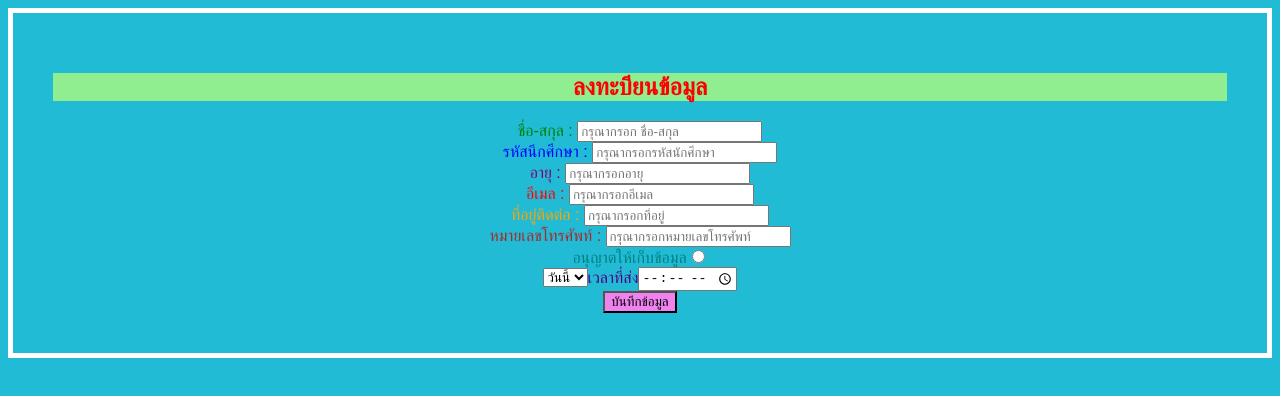
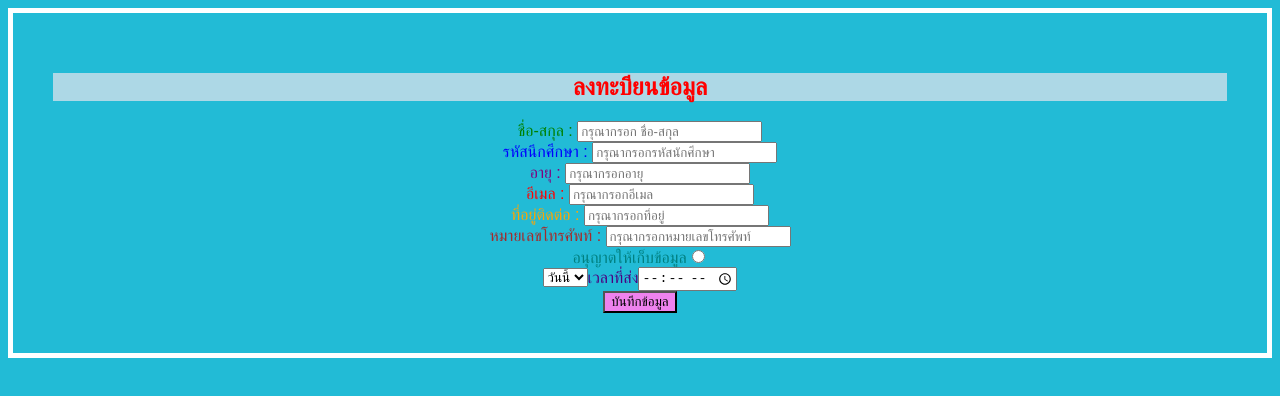
Before and after one commit to yasuoukun/kunakon-work02-no.101, a React (Create React App) app: page / in a window 1280 px wide. Shown: the top 396 px of the page. Built offline with nearby package versions, Linux system fonts and the light colour scheme.

Commit message:
now commit

```diff
--- a/src/Form.js
+++ b/src/Form.js
@@ -43,7 +43,7 @@ render(){
 
 	<form onSubmit={this.handleSubmit}>
         <div class='textheader'>
-            <h2  style={{color: "red",backgroundColor: "lightgreen"}}  >ลงทะบียนข้อมูล</h2>
+            <h2  style={{color: "red",backgroundColor: "lightblue"}}  >ลงทะบียนข้อมูล</h2>
         </div>
 		<input type='hidden' value={this.sheednumrow}></input>
 
```
